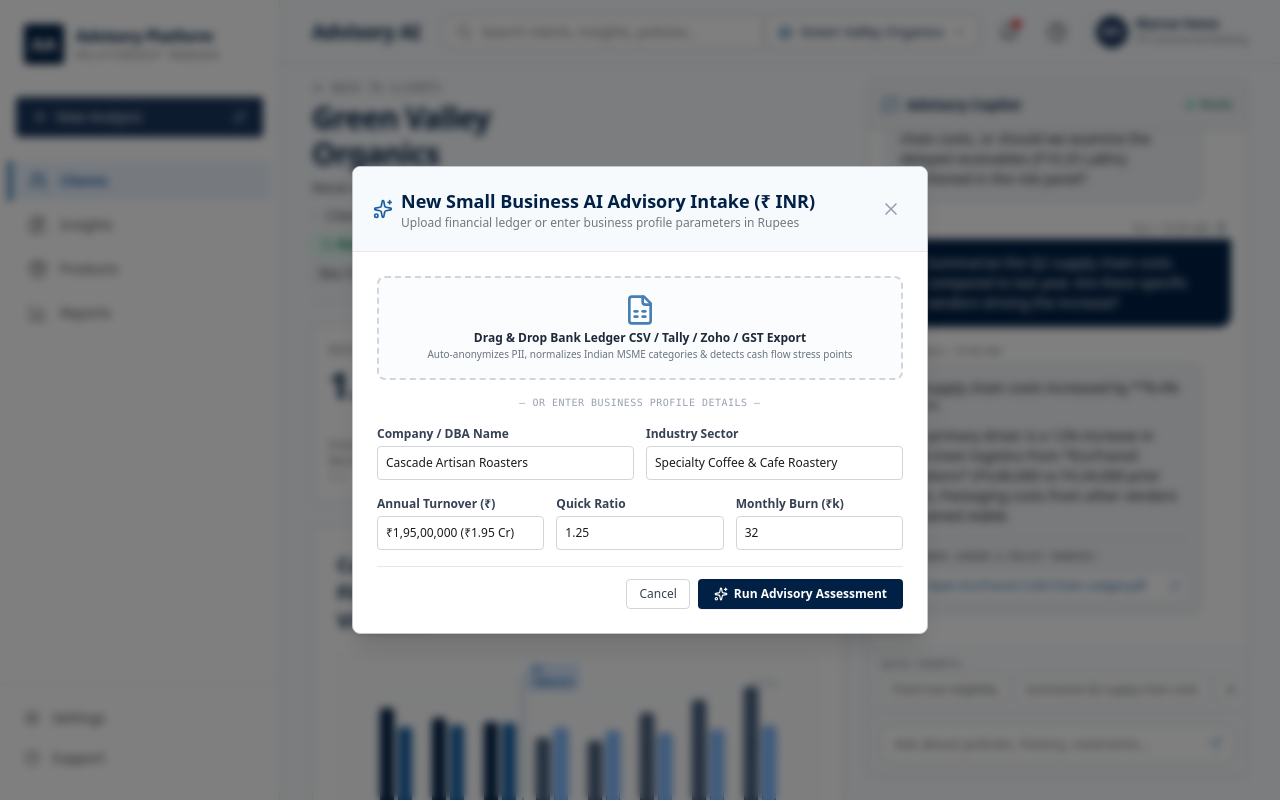
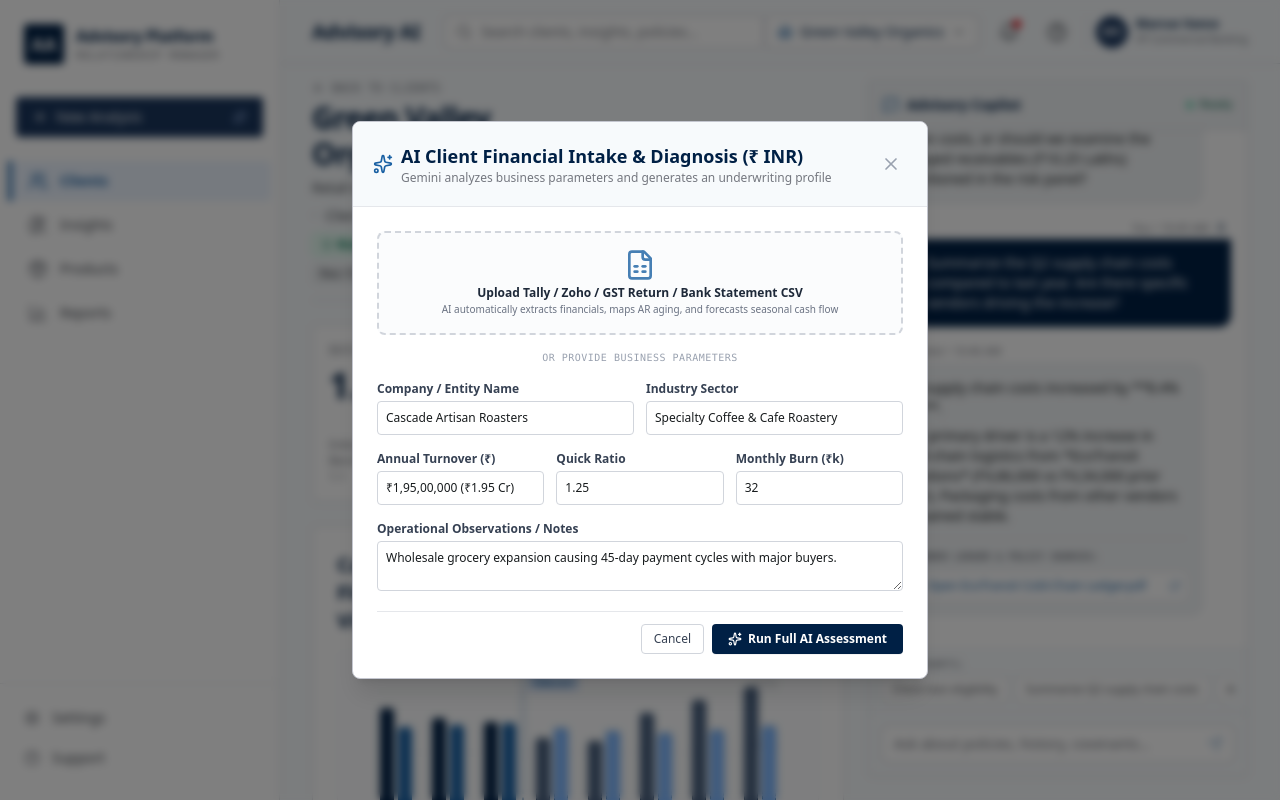
Before and after one commit to hemanthkarthikeya3/SBA-project, a React (Vite) app: page / in a window 1280 px wide. Both pictures are taken after a click on the button "New Analysis". Shown: the top 800 px of the page. Built offline with nearby package versions, Linux system fonts and the light colour scheme.

Commit message:
Refactor NewAnalysisModal for enhanced client analysis
Updated the NewAnalysisModal component to handle additional client data and alerts. Enhanced error handling and modified UI elements for clarity.

```diff
--- a/src/components/modals/NewAnalysisModal.tsx
+++ b/src/components/modals/NewAnalysisModal.tsx
@@ -1,11 +1,16 @@
 import React, { useState } from 'react';
-import { X, Sparkles, FileSpreadsheet } from 'lucide-react';
-import { ClientProfile } from '../../types';
+import { X, Sparkles, FileSpreadsheet, Loader2, AlertCircle } from 'lucide-react';
+import { ClientProfile, RiskAlert, AdvisoryRecommendation, CashFlowPoint } from '../../types';
 
 interface NewAnalysisModalProps {
   isOpen: boolean;
   onClose: () => void;
-  onClientCreated: (client: ClientProfile) => void;
+  onClientCreated: (
+    client: ClientProfile,
+    alerts?: RiskAlert[],
+    recs?: AdvisoryRecommendation[],
+    cashFlow?: CashFlowPoint[]
+  ) => void;
 }
 
 export const NewAnalysisModal: React.FC<NewAnalysisModalProps> = ({
@@ -20,101 +25,85 @@ export const NewAnalysisModal: React.FC<NewAnalysisModalProps> = ({
   const [annualRevenue, setAnnualRevenue] = useState('₹1,95,00,000 (₹1.95 Cr)');
   const [quickRatio, setQuickRatio] = useState('1.25');
   const [burnRate, setBurnRate] = useState('32');
+  const [notes, setNotes] = useState('Wholesale grocery expansion causing 45-day payment cycles with major buyers.');
   const [analyzing, setAnalyzing] = useState(false);
+  const [error, setError] = useState<string | null>(null);
 
-  const handleRunAnalysis = (e: React.FormEvent) => {
+  const handleRunAnalysis = async (e: React.FormEvent) => {
     e.preventDefault();
     setAnalyzing(true);
+    setError(null);
 
-    setTimeout(() => {
+    try {
+      const response = await fetch('/api/advisory/analyze-new-client', {
+        method: 'POST',
+        headers: { 'Content-Type': 'application/json' },
+        body: JSON.stringify({
+          companyName,
+          industry,
+          annualRevenue,
+          quickRatio,
+          burnRate,
+          notes,
+        }),
+      });
+
+      if (!response.ok) {
+        throw new Error('AI analysis failed. Please try again.');
+      }
+
+      const data = await response.json();
+
       const newClient: ClientProfile = {
         id: `client-${Date.now()}`,
         name: companyName,
         industry: industry,
-        clientSince: 2023,
-        riskTier: 'Moderate',
+        clientSince: new Date().getFullYear(),
+        riskTier: data.riskTier || 'Moderate',
         annualRevenue: annualRevenue,
-        employees: 14,
-        contactPerson: {
-          name: 'Lucas Thorne',
+        employees: data.employees || 15,
+        contactPerson: data.contactPerson || {
+          name: 'Executive Contact',
           title: 'Founder & CEO',
-          email: 'lucas@cascaderoast.in',
+          email: `contact@${companyName.toLowerCase().replace(/[^a-z0-9]/g, '')}.in`,
           phone: '+91 98450 12890',
         },
         relationshipManager: 'Marcus Vance, VP Commercial Banking',
         accountNumbers: {
-          operatingChecking: '****-7719',
-          treasuryMoneyMarket: '****-2204',
-          activeCreditLine: '****-3310 (₹15 Lakhs limit, ₹0 drawn)',
+          operatingChecking: `****-${Math.floor(1000 + Math.random() * 9000)}`,
+          treasuryMoneyMarket: `****-${Math.floor(1000 + Math.random() * 9000)}`,
+          activeCreditLine: `****-${Math.floor(1000 + Math.random() * 9000)} (₹15 Lakhs limit, ₹0 drawn)`,
         },
-        tags: ['Specialty Coffee', 'Retail Cafes', 'Green Bean Commodities', 'B2B Wholesale'],
-        businessDescription: 'Regional specialty coffee roaster operating 3 flagship cafes with a rapidly expanding wholesale distribution arm supplying boutique grocers.',
-        financialKPIs: {
-          quickRatio: parseFloat(quickRatio) || 1.25,
-          quickRatioYoY: 0.1,
-          quickRatioBenchmark: 1.15,
-          monthlyBurnRate: parseInt(burnRate, 10) || 32,
-          burnRateQoQ: 8,
-          runwayMonths: 10,
-          operatingMargin: 16,
-          operatingMarginTrend: 'flat',
-          operatingMarginBenchmark: 14,
-          dscr: 1.45,
-          dscrBenchmark: 1.25,
-          cashBufferDays: 45,
-          averageMonthlyRevenue: 1625000,
-        },
-        arAging: {
-          current: 1100000,
-          days31to60: 480000,
-          days61to90: 190000,
-          days90Plus: 50000,
-          totalOutstanding: 1820000,
-          invoices: [
-            {
-              id: 'INV-CAR-101',
-              debtor: 'Marketplace Pantry Grocers',
-              invoiceDate: '2026-06-25',
-              dueDate: '2026-07-25',
-              daysOverdue: 25,
-              amount: 320000,
-              status: 'Current',
-              notes: 'Weekly wholesale roast deliveries.',
-            },
-          ],
-        },
-        vendorCostDrivers: [
-          {
-            vendor: 'Equatorial Green Coffee Importers',
-            category: 'Raw Green Coffee Beans',
-            q2Cost: 620000,
-            q2CostPriorYear: 530000,
-            pctChange: 17.0,
-            impactLevel: 'High',
-            notes: 'Arabica commodity futures volatility and freight surcharges.',
-          },
-        ],
+        tags: data.tags || [industry, 'MSME Growth'],
+        businessDescription: data.businessDescription,
+        financialKPIs: data.financialKPIs,
+        arAging: data.arAging,
+        vendorCostDrivers: data.vendorCostDrivers,
+        cashFlowTrajectory: data.cashFlowTrajectory,
       };
 
+      onClientCreated(newClient, data.riskAlerts, data.recommendations, data.cashFlowTrajectory);
+      onClose();
+    } catch (err: any) {
+      console.error(err);
+      setError(err.message || 'Error generating diagnostic analysis');
+    } finally {
       setAnalyzing(false);
-      onClientCreated(newClient);
-      onClose();
-    }, 1200);
+    }
   };
 
   return (
     <div className="fixed inset-0 z-50 flex items-center justify-center p-4 bg-black/50 backdrop-blur-xs">
       <div className="bg-white rounded-lg max-w-xl w-full border border-[#c4c6cf] shadow-xl flex flex-col">
-        {/* Header */}
         <div className="p-4 md:p-5 border-b border-gray-200 flex justify-between items-center bg-[#f7fafc] rounded-t-lg">
           <div className="flex items-center gap-2">
             <Sparkles className="w-5 h-5 text-[#1960a3]" />
             <div>
               <h2 className="text-lg font-bold text-[#002045]">
-                New Small Business AI Advisory Intake (₹ INR)
+                AI Client Financial Intake & Diagnosis (₹ INR)
               </h2>
               <p className="text-xs text-[#74777f]">
-                Upload financial ledger or enter business profile parameters in Rupees
+                Gemini analyzes business parameters and generates an underwriting profile
               </p>
             </div>
           </div>
@@ -123,25 +112,31 @@ export const NewAnalysisModal: React.FC<NewAnalysisModalProps> = ({
           </button>
         </div>
 
+        {error && (
+          <div className="mx-6 mt-4 p-3 bg-red-50 border border-red-200 text-red-700 text-xs rounded flex items-center gap-2">
+            <AlertCircle className="w-4 h-4 shrink-0" />
+            <span>{error}</span>
+          </div>
+        )}
+
         <form onSubmit={handleRunAnalysis} className="p-4 md:p-6 space-y-4 text-xs">
-          {/* Quick Ledger Drag & Drop Box */}
           <div className="p-4 border-2 border-dashed border-gray-300 rounded-lg text-center bg-slate-50/60 hover:bg-slate-50 cursor-pointer">
             <FileSpreadsheet className="w-8 h-8 text-[#1960a3] mx-auto mb-1 opacity-80" />
             <span className="font-semibold text-gray-800 block text-xs">
-              Drag & Drop Bank Ledger CSV / Tally / Zoho / GST Export
+              Upload Tally / Zoho / GST Return / Bank Statement CSV
             </span>
             <span className="text-[10px] text-gray-500">
-              Auto-anonymizes PII, normalizes Indian MSME categories & detects cash flow stress points
+              AI automatically extracts financials, maps AR aging, and forecasts seasonal cash flow
             </span>
           </div>
 
           <div className="text-center font-mono text-[10px] text-gray-400 uppercase tracking-wider">
-            — Or Enter Business Profile Details —
+            Or Provide Business Parameters
           </div>
 
           <div className="grid grid-cols-2 gap-3">
             <div>
-              <label className="font-semibold text-gray-700 block mb-1">Company / DBA Name</label>
+              <label className="font-semibold text-gray-700 block mb-1">Company / Entity Name</label>
               <input
                 type="text"
                 value={companyName}
@@ -193,6 +188,17 @@ export const NewAnalysisModal: React.FC<NewAnalysisModalProps> = ({
             </div>
           </div>
 
+          <div>
+            <label className="font-semibold text-gray-700 block mb-1">Operational Observations / Notes</label>
+            <textarea
+              rows={2}
+              value={notes}
+              onChange={(e) => setNotes(e.target.value)}
+              placeholder="e.g. Major buyer payment cycle delays, raw material inflation, upcoming equipment capex..."
+              className="w-full p-2 border border-gray-300 rounded focus:ring-2 focus:ring-[#1960a3] outline-none"
+            />
+          </div>
+
           <div className="flex justify-end gap-2 pt-3 border-t border-gray-200">
             <button
               type="button"
@@ -207,11 +213,14 @@ export const NewAnalysisModal: React.FC<NewAnalysisModalProps> = ({
               className="px-4 py-1.5 bg-[#002045] text-white rounded font-bold hover:bg-[#1a365d] flex items-center gap-1.5 shadow-2xs disabled:opacity-50"
             >
               {analyzing ? (
-                <span>Generating Diagnostic Analysis...</span>
+                <>
+                  <Loader2 className="w-3.5 h-3.5 animate-spin" />
+                  <span>Synthesizing Gemini Diagnosis...</span>
+                </>
               ) : (
                 <>
                   <Sparkles className="w-3.5 h-3.5" />
-                  <span>Run Advisory Assessment</span>
+                  <span>Run Full AI Assessment</span>
                 </>
               )}
             </button>
```
